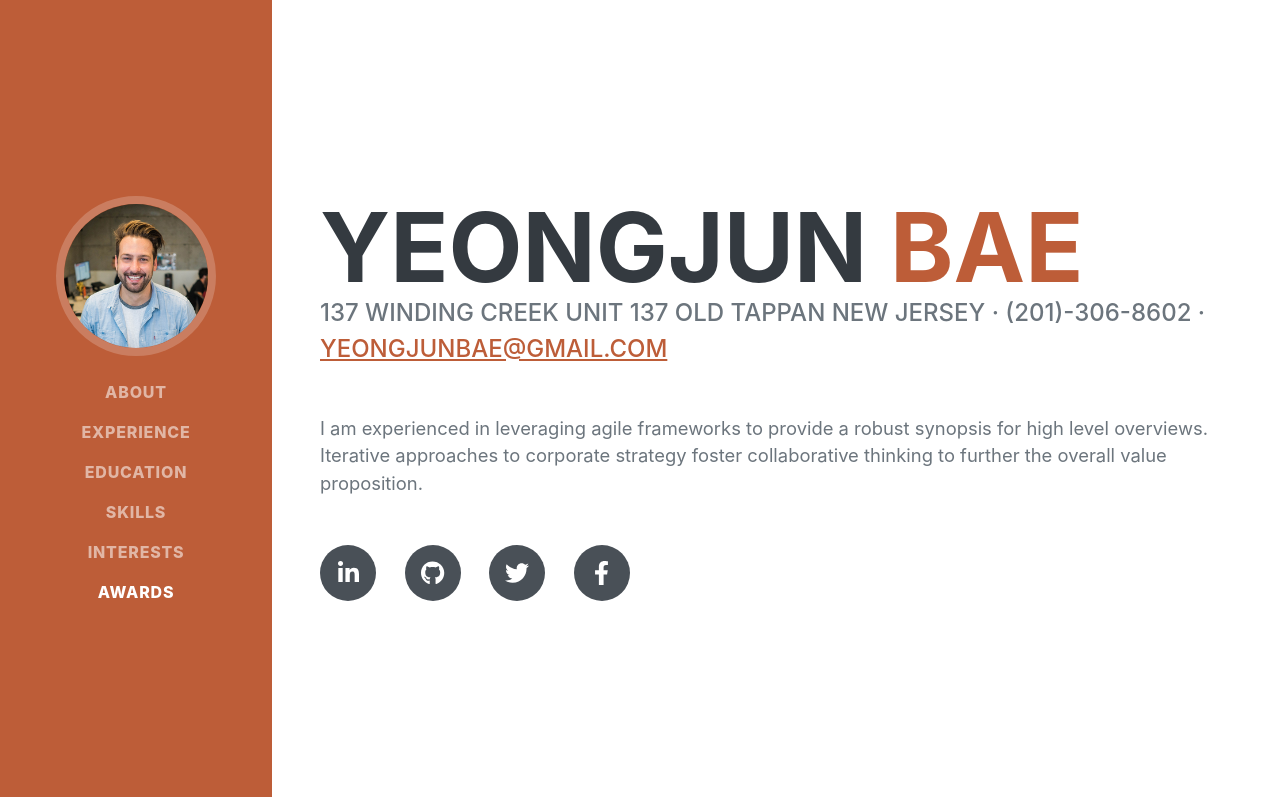
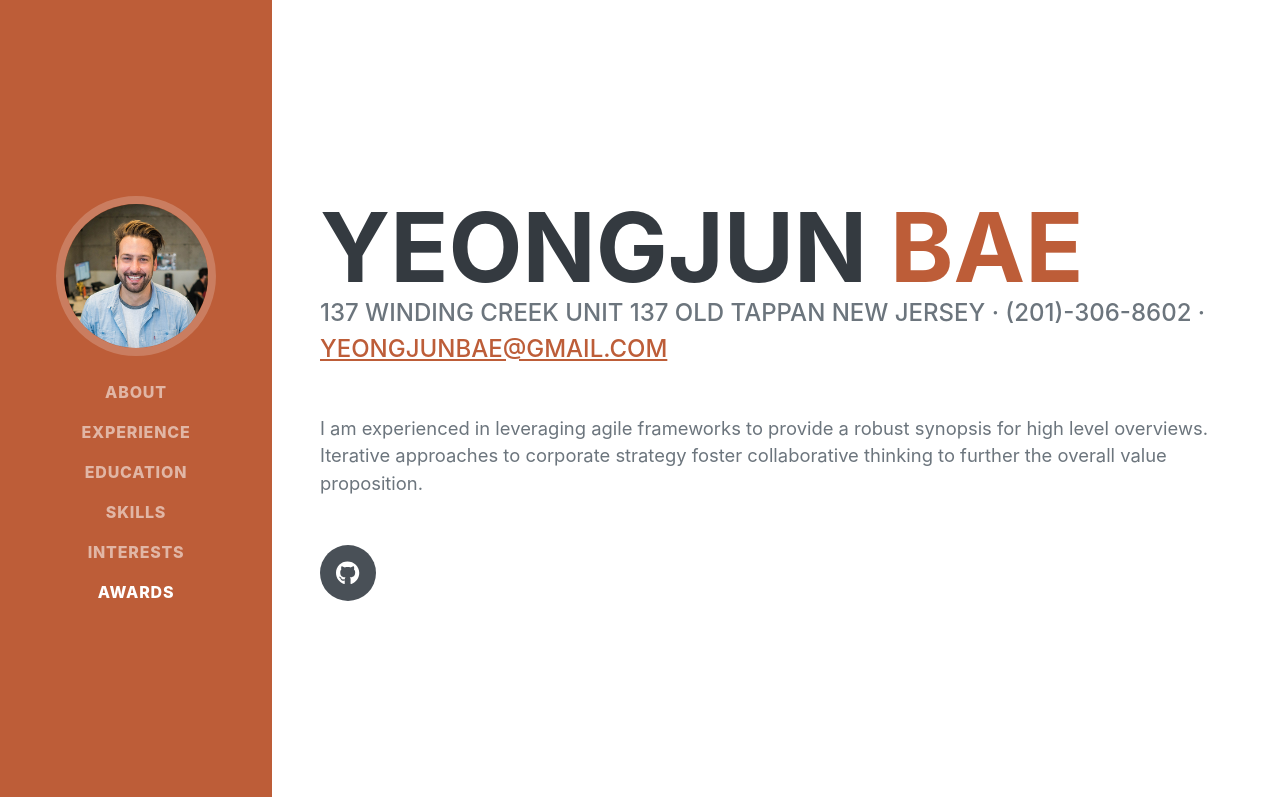
Before and after one commit to YeongjunBae/Resume, a plain HTML site: page index.html in a window 1280 px wide. Shown: the top 797 px of the page. Drawn offline with nearby package versions, Linux system fonts and the light colour scheme; a web font is replaced by a local one.

Commit message:
removing icon

```diff
--- a/index.html
+++ b/index.html
@@ -49,10 +49,7 @@
                     </div>
                     <p class="lead mb-5">I am experienced in leveraging agile frameworks to provide a robust synopsis for high level overviews. Iterative approaches to corporate strategy foster collaborative thinking to further the overall value proposition.</p>
                     <div class="social-icons">
-                        <a class="social-icon" href="#!"><i class="fab fa-linkedin-in"></i></a>
                         <a class="social-icon" href="https://github.com/YeongjunBae"><i class="fab fa-github"></i></a>
-                        <a class="social-icon" href="#!"><i class="fab fa-twitter"></i></a>
-                        <a class="social-icon" href="#!"><i class="fab fa-facebook-f"></i></a>
                     </div>
                 </div>
             </section>
```
